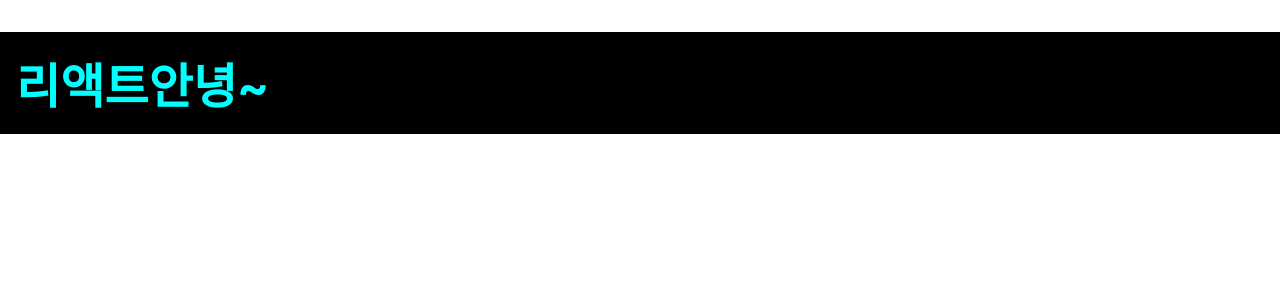
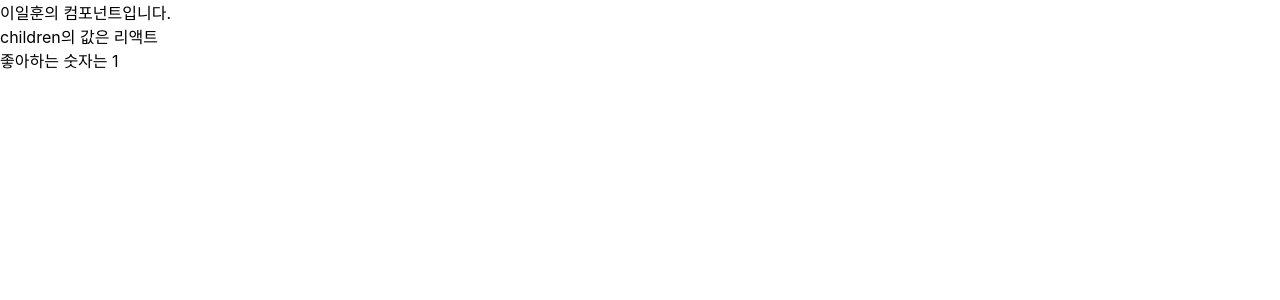
Before and after one commit to rival6821/react-study-book, a React (Create React App) app in the folder hello-react/: page / in a window 1280 px wide. Shown: the top 300 px of the page. Built offline with nearby package versions, Linux system fonts and the light colour scheme.

Commit message:
3.3.6.1 까지 작업 완료

```diff
--- a/hello-react/src/App.js
+++ b/hello-react/src/App.js
@@ -1,12 +1,12 @@
 import React from 'react';
-import './App.css';
+import MyComponent from './MyComponent';
 
 function App() {
-  const text = '리액트안녕~';
-
   return (
     <>
-      <h1 className="react">{text}</h1>
+      <MyComponent name="이일훈" number={1}>
+        리액트
+      </MyComponent>
     </>
   );
 }
--- /dev/null
+++ b/hello-react/src/MyComponent.js
@@ -0,0 +1,25 @@
+import React from 'react';
+import PropTypes from 'prop-types';
+
+const MyComponent = ({ name, children, number }) => {
+  return (
+    <div>
+      {name}의 컴포넌트입니다.
+      <br />
+      children의 값은 {children}
+      <br />
+      좋아하는 숫자는 {number}
+    </div>
+  );
+};
+
+MyComponent.defaultProps = {
+  name: '기본이름'
+};
+
+MyComponent.propTypes = {
+  name: PropTypes.string,
+  number: PropTypes.number.isRequired
+};
+
+export default MyComponent;
```
